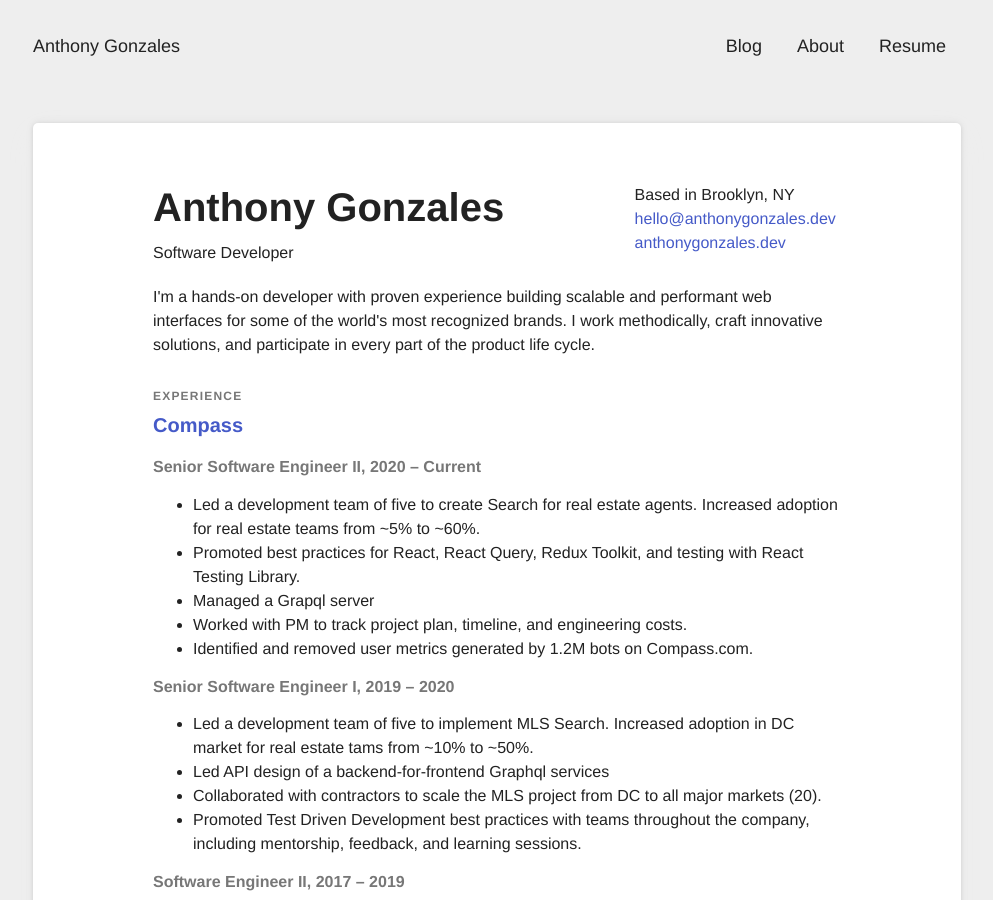
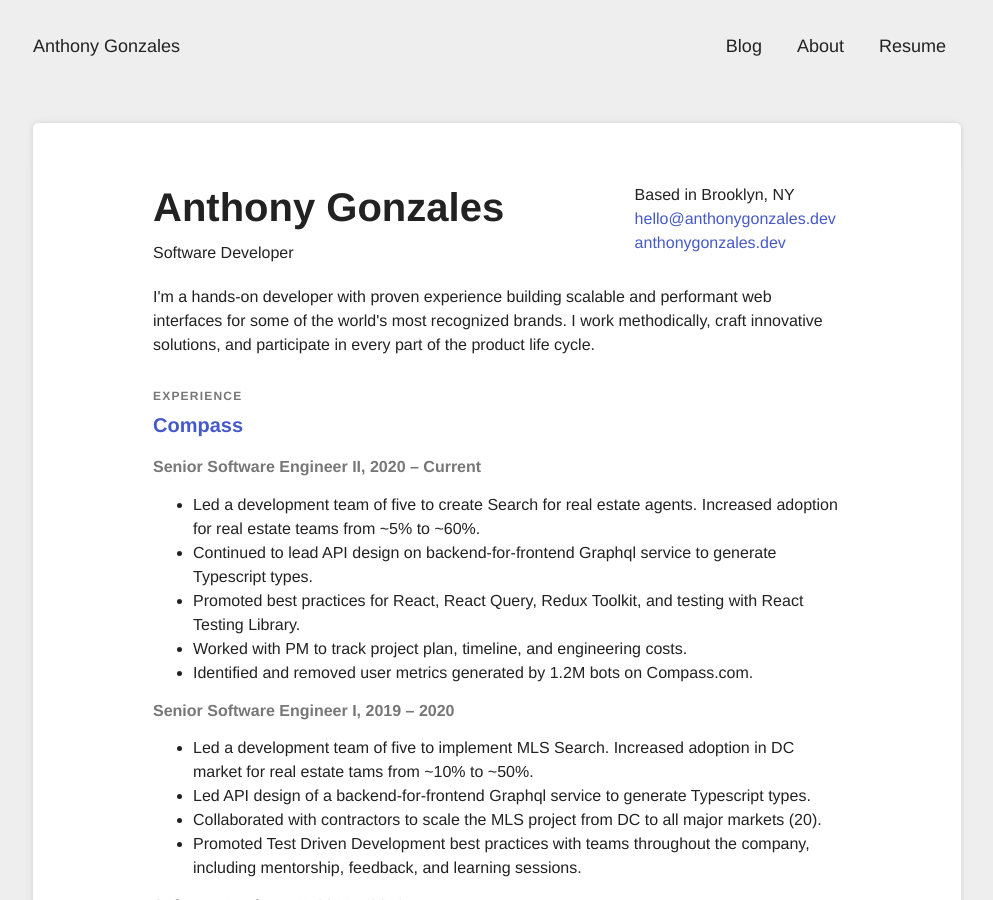
Before and after one commit to antgonzales/antgonzales.github.io, a Jekyll site: the page built from resume.html, in a window 1280 px wide and 900 px high. Shown: the whole window, without its empty margins (143-1136 px from the left). Built offline with Jekyll 4.4.1, drawn with Linux system fonts in a browser that asks for light colours.

Commit message:
Adjust resume.

```diff
--- a/_data/resume.json
+++ b/_data/resume.json
@@ -35,8 +35,8 @@
       "company":"Compass",
       "highlights": [
         "Led a development team of five to create Search for real estate agents. Increased adoption for real estate teams from ~5% to ~60%.",
+        "Continued to lead API design on backend-for-frontend Graphql service to generate Typescript types.",
         "Promoted best practices for React, React Query, Redux Toolkit, and testing with React Testing Library.",
-        "Managed a Grapql server",
         "Worked with PM to track project plan, timeline, and engineering costs.",
         "Identified and removed user metrics generated by 1.2M bots on Compass.com."
       ],
@@ -50,7 +50,7 @@
       "endDate":"2020-03-01",
       "highlights": [
         "Led a development team of five to implement MLS Search. Increased adoption in DC market for real estate tams from ~10% to ~50%.",
-        "Led API design of a backend-for-frontend Graphql services",
+        "Led API design of a backend-for-frontend Graphql service to generate Typescript types.",
         "Collaborated with contractors to scale the MLS project from DC to all major markets (20).",
         "Promoted Test Driven Development best practices with teams throughout the company, including mentorship, feedback, and learning sessions."
       ],
```
